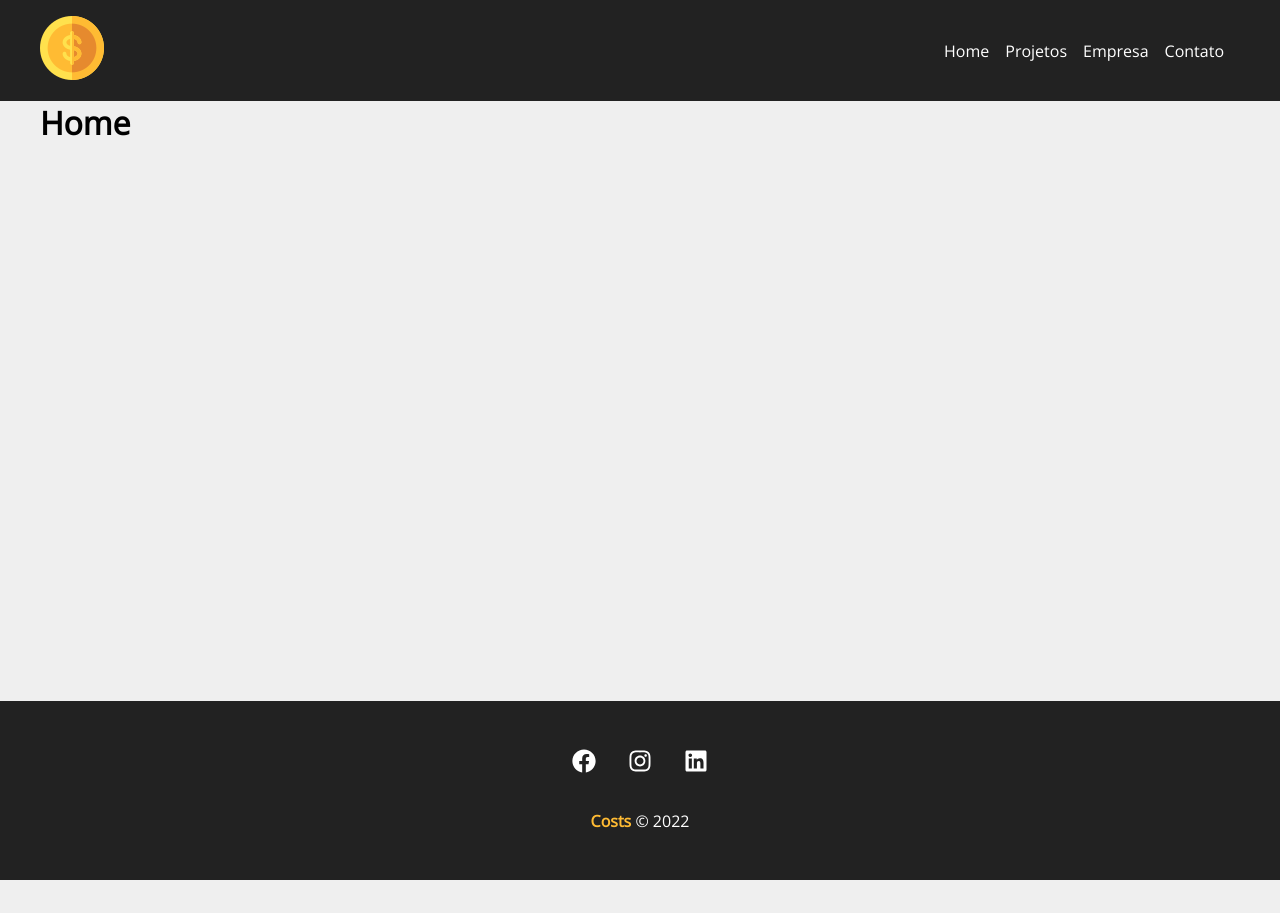
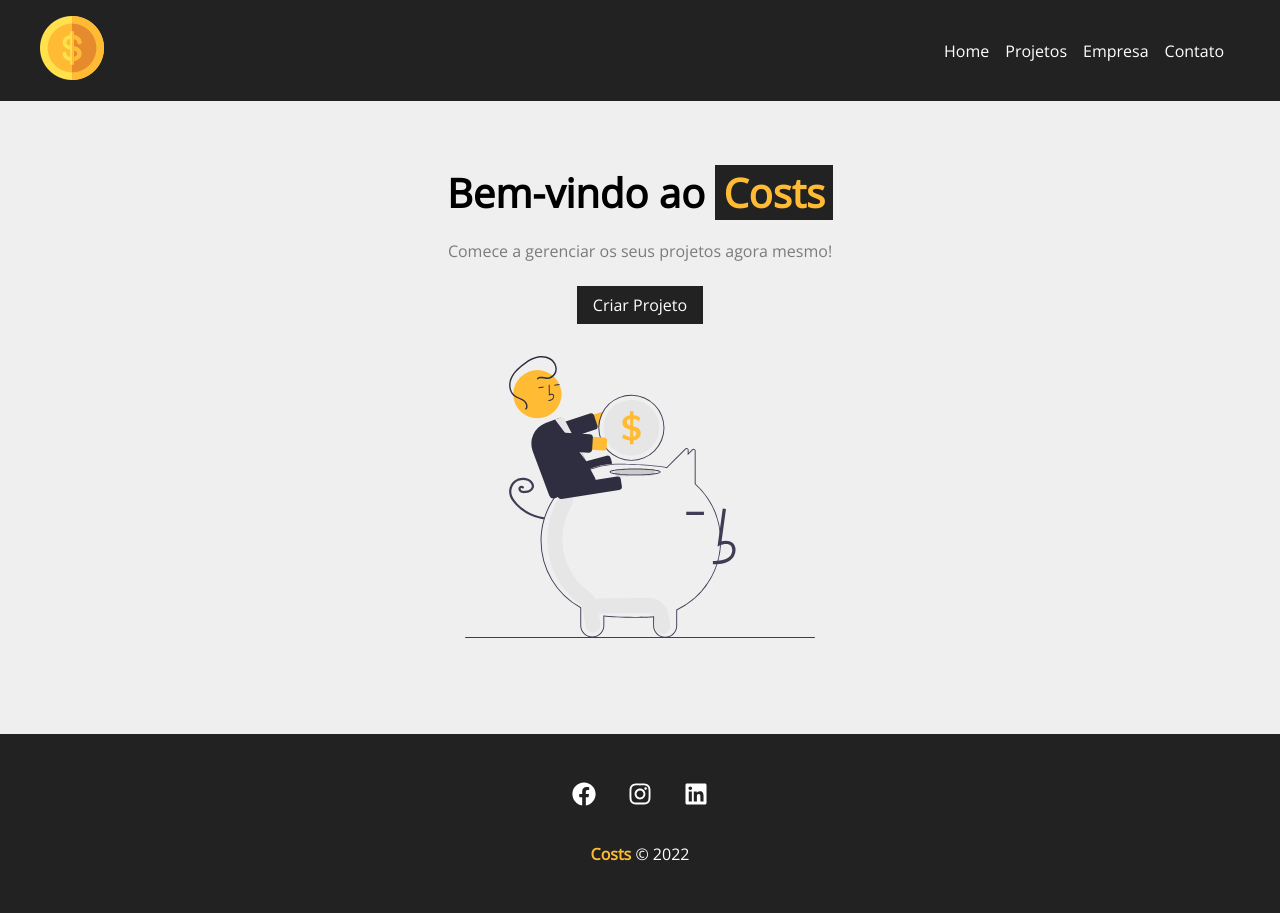
Before and after one commit to jonathanjunior/Projetos, a React (Create React App) app in the folder costs/: page / in a window 1280 px wide. Before the commit the page ends 880 px from the top, so only its background shows below. Built offline with nearby package versions, Linux system fonts and the light colour scheme.

Commit message:
Criando a home - #20

```diff
--- /dev/null
+++ b/costs/src/components/layout/LinkButton.js
@@ -0,0 +1,12 @@
+import { Link } from 'react-router-dom'
+import styles from './LinkButton.module.css'
+
+function LinkButton({ to, text }) {
+    return (
+        <Link className={styles.btn} to={to}>
+            {text}
+        </Link>
+    )
+}
+
+export default LinkButton
--- /dev/null
+++ b/costs/src/components/layout/LinkButton.module.css
@@ -0,0 +1,11 @@
+.btn {
+    background-color: #222;
+    color: #fff;
+    padding: 0.5em 1em;
+    text-decoration: none;
+    transition: 0.5s;
+}
+
+.btn:hover {
+    color: #ffbb33;
+}
--- a/costs/src/components/pages/Home.js
+++ b/costs/src/components/pages/Home.js
@@ -1,5 +1,16 @@
+import styles from './Home.module.css'
+import savings from '../../img/savings.svg'
+import LinkButton from '../layout/LinkButton'
+
 function Home() {
-    return <h1>Home</h1>
+    return (
+        <section className={styles.home_container}>
+            <h1>Bem-vindo ao <span>Costs</span></h1>
+            <p>Comece a gerenciar os seus projetos agora mesmo!</p>
+            <LinkButton to="/newproject" text="Criar Projeto"/>
+            <img src={savings} alt="Costs"/>
+        </section>
+    )
 }
 
 export default Home
--- /dev/null
+++ b/costs/src/components/pages/Home.module.css
@@ -0,0 +1,29 @@
+.home_container {
+    width: 100%;
+    display: flex;
+    flex-direction: column;
+    align-items: center;
+    justify-content: center;
+    padding: 4em;
+}
+
+.home_container h1 {
+    font-size: 2.5em;
+    margin-bottom: .5em;
+}
+
+.home_container h1 span {
+    color: #ffbb33;
+    padding: 0 .2em;
+    background-color: #222;
+}
+
+.home_container p {
+    margin-bottom: 1.5em;
+    color: #7b7b7b;
+}
+
+.home_container img {
+    width: 350px;
+    margin: 2em 0;
+}
```
